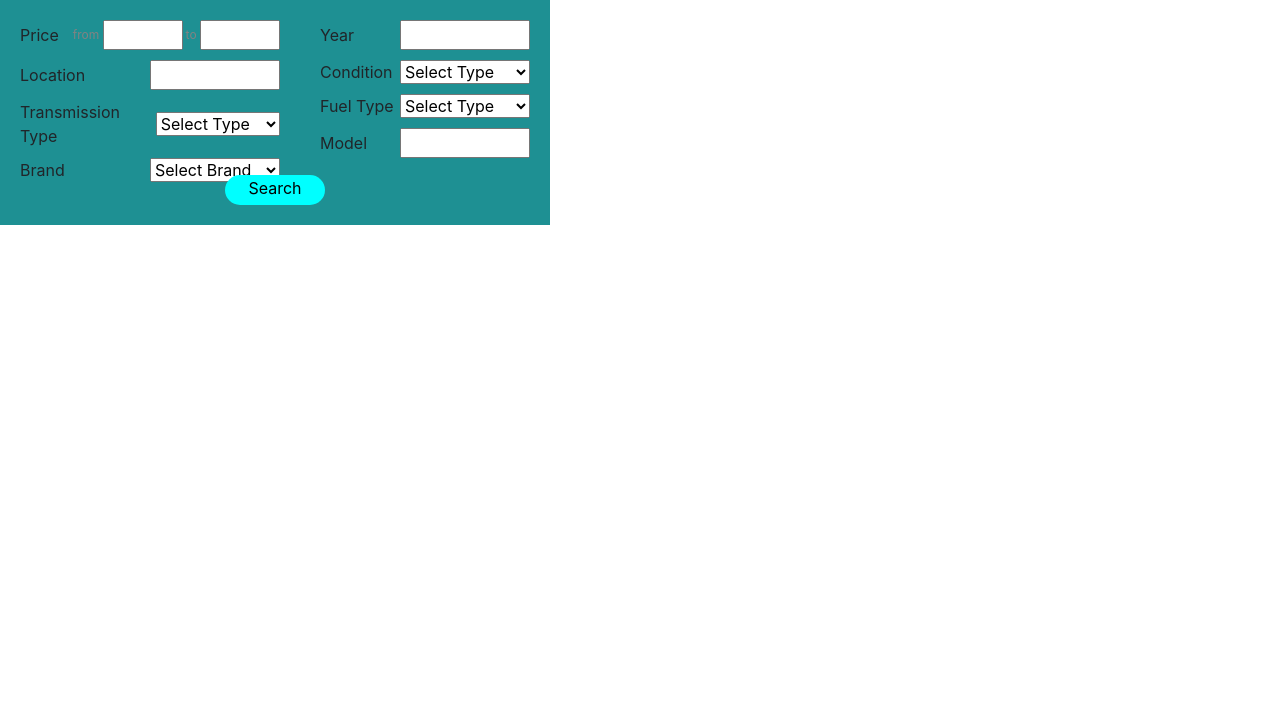
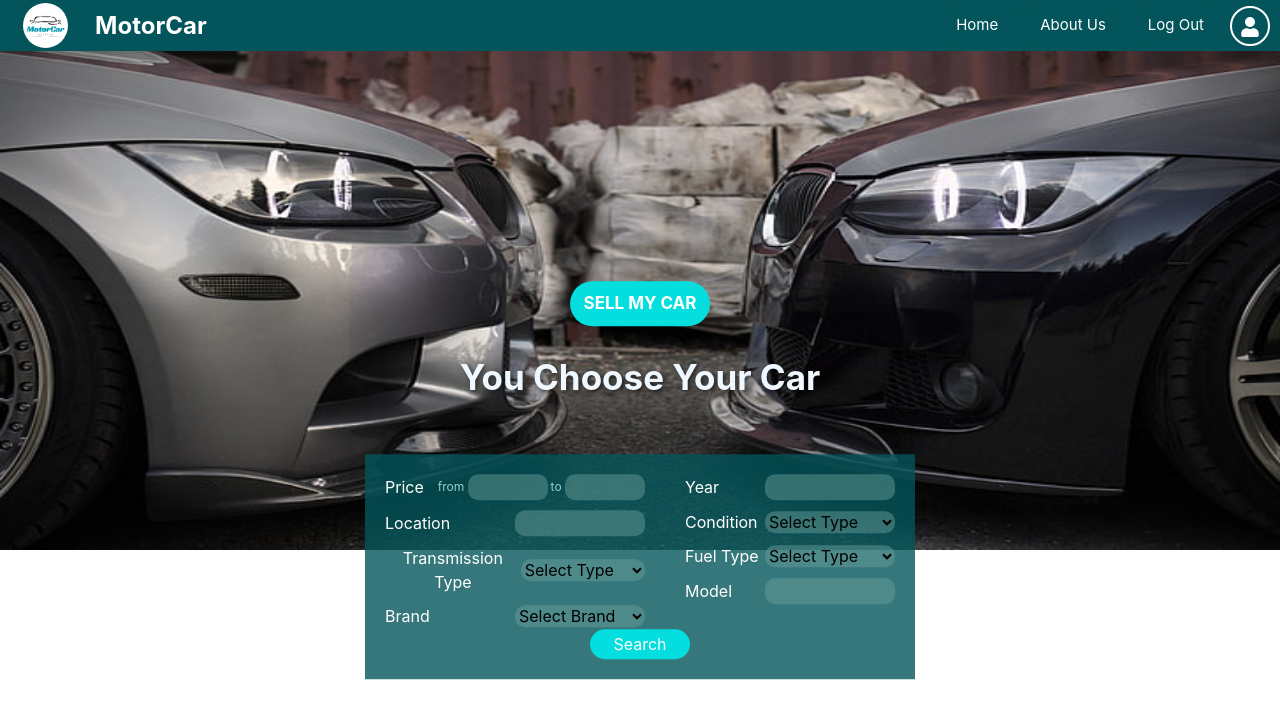
Before and after one commit to IT-Bandara/Online-Car-Sell-System, a React (Create React App) app: page / in a window 1280 px wide. Shown: the top 718 px of the page. Built offline with nearby package versions, Linux system fonts and the light colour scheme.

Commit message:
Create Home page top and update some file

```diff
--- a/src/App.js
+++ b/src/App.js
@@ -7,6 +7,7 @@ import Slider from './Component/Slider/Slider';
 import Header from './Component/Header/Header';
 import CarAdd from './Component/Car-add/CarAdd';
 import Search from './Component/Search-panel/Search';
+import HomePage from './Page/HomePage/HomePage';
 
 
 function App() {
@@ -33,7 +34,8 @@ function App() {
 
       {/* <Header/> */}
       {/* <CarAdd/> */}
-      <Search/>
+      {/* <Search/> */}
+      <HomePage/>
     </>
   );
 }
--- a/src/Component/Header/Header.css
+++ b/src/Component/Header/Header.css
@@ -9,11 +9,12 @@
     width: 100%;
 }
 
-.leftMenu{
+.leftMenu {
     display: inline-flex;
     align-items: center;
 }
-.siteName{
+
+.siteName {
     font-weight: bold;
     font-size: x-large;
     display: flex;
@@ -37,7 +38,9 @@
     align-items: center;
 }
 
-.homePage,.logOut,.aboutUs{
+.homePage,
+.logOut,
+.aboutUs {
     margin-right: 10px;
     padding: 8px 16px;
     font-size: 15px;
@@ -55,12 +58,18 @@
     font-size: 20px;
     margin-right: 10px;
     color: white;
+}
 
+.profile-img {
+    padding-bottom: 5px;
 }
 
 
-.homePage,.aboutUs,.logOut,.profile{
-    background-color:#04555b;
+.homePage,
+.aboutUs,
+.logOut,
+.profile {
+    background-color: #04555b;
 }
 
 .rightMenu button:hover {
--- a/src/Component/Header/Header.jsx
+++ b/src/Component/Header/Header.jsx
@@ -16,7 +16,7 @@ function Header() {
           <button className="homePage">Home</button>
           <button className="aboutUs">About Us</button>
           <button className="logOut">Log Out</button>
-                    <button className="profile"><FaUser/></button>
+          <button className="profile"><div className="profilr-img"><FaUser /></div></button>
         </div>
       </nav>
     </div>
--- a/src/Component/Search-panel/Search.css
+++ b/src/Component/Search-panel/Search.css
@@ -1,31 +1,48 @@
- .form-content{
+.search-form {
+    background-color: rgb(4, 85, 91, 0.8);
+}
+
+.form-content {
     display: flex;
 }
-.left-side,.right-side {
+
+.form-content input,
+.form-content select {
+    background-color: rgba(108, 160, 157, 0.464);
+    color: rgb(0, 0, 0);
+    /* border: solid rgb(124, 144, 147) 2px; */
+    border: none;
+    border-radius: 10px;
+}
+
+.left-side,
+.right-side {
     padding: 20px;
     width: 300px;
     height: 175px;
-    background-color:  rgba(6, 132, 136, 0.9);
     display: flex;
     flex-direction: column;
     justify-content: space-between;
+
 }
-.right-side{
+
+.right-side {
     width: 250px;
 }
 
 .left-side label,
-.right-side label{
+.right-side label {
     display: flex;
     justify-content: flex-start;
     align-items: center;
     margin-bottom: 10px;
+    color: white;
 }
 
 .left-side input,
 .left-side select,
 .right-side input,
-.right-side select{
+.right-side select {
     margin-left: auto;
 }
 
@@ -35,7 +52,7 @@
 
 .left-side span {
     font-size: 12px;
-    color: #838282;
+    color: #92d1d1;
     margin: 3px;
 }
 
@@ -61,21 +78,19 @@
     justify-content: center;
     width: 550px;
     height: 50px;
-    background-color:   rgba(6, 132, 136, 0.9);
 }
 
-.search-btn{
+.search-btn {
     align-items: center;
     justify-content: center;
     width: 100px;
     height: 30px;
-    background-color: rgb(0, 255, 255);
+    background-color: rgb(4, 222, 222);
     border-radius: 20px;
     border: none;
-    color: rgb(0, 0, 0);
-    padding-bottom: 20px;
+    color: rgb(255, 255, 255);
 }
 
-.search-btn:hover{
-    background-color:  rgb(1, 131, 131);
+.search-btn:hover {
+    background-color: rgb(17, 0, 255);
 }
--- a/src/Component/Search-panel/Search.jsx
+++ b/src/Component/Search-panel/Search.jsx
@@ -6,7 +6,7 @@ function Search() {
 
     return (
 
-        <form>
+        <form className='search-form'>
             <div className="form-content">
 
                 <div className="left-side">
@@ -55,7 +55,7 @@ function Search() {
                 <div className="right-side">
 
                     <label className='Year'>Year
-                    <input type='number' />
+                        <input type='number' />
                     </label>
 
                     <label >Condition
@@ -86,8 +86,8 @@ function Search() {
 
             </div>
             <div className="button-container">
-                        <button className='search-btn'>Search</button>
-                    </div>
+                <button className='search-btn'>Search</button>
+            </div>
         </form>
 
     )
--- /dev/null
+++ b/src/Page/HomePage/HomePage.css
@@ -0,0 +1,47 @@
+.home-img {
+    width: 100vw;
+    height: 550px
+}
+
+.top-content {
+    position: absolute;
+    top: 60%;
+    /* Position the top of the div at the vertical center of the viewport */
+    left: 50%;
+    /* Position the left of the div at the horizontal center of the viewport */
+    transform: translate(-50%, -50%);
+    /* Move the div back by half of its own width and height */
+    text-align: center;
+    display: flex;
+    flex-direction: column;
+    align-items: center;
+    justify-content: center;
+}
+
+
+.top-btn {
+    text-align: center;
+    width: 140px;
+    height: 45px;
+    background-color: rgb(4, 222, 222);
+    color: white;
+    border-radius: 50px;
+    border: none;
+    font-weight: bold;
+    font-style: normal;
+    font-size: 17px;
+}
+
+.top-btn:hover {
+    background-color: rgb(17, 0, 255);
+}
+
+.Home-top-tital {
+    color: aliceblue;
+    text-shadow: 2px 2px 4px rgba(0, 0, 0, 0.5);
+    text-align: center;
+    font-size: 35px;
+    font-weight: bold;
+    margin-bottom: 50px;
+    margin-top: 25px;
+}
--- a/src/Page/HomePage/HomePage.jsx
+++ b/src/Page/HomePage/HomePage.jsx
@@ -0,0 +1,28 @@
+import React from 'react'
+import './HomePage.css'
+import Search from '../../Component/Search-panel/Search'
+import Header from '../../Component/Header/Header'
+
+function HomePage() {
+    return (
+        <div>
+            <div className="homep-containt">
+                <Header />
+
+                <img className="home-img" src='home.jpg' />
+
+                <div className='top-content'>
+                    <button className="top-btn">SELL MY CAR</button>
+                    <p className='Home-top-tital'>You Choose Your Car</p>
+                    <Search />
+                </div>
+
+
+
+
+            </div>
+        </div>
+    )
+}
+
+export default HomePage
--- a/src/Page/Wellcome page/Navbar.css
+++ b/src/Page/Wellcome page/Navbar.css
@@ -7,13 +7,15 @@
     z-index: 9999;
     position: fixed;
     width: 100%;
+    padding: 0px;
 }
 
-.left-menu{
+.left-menu {
     display: inline-flex;
     align-items: center;
 }
-.name{
+
+.name {
     font-weight: bold;
     font-size: x-large;
     display: flex;
@@ -28,7 +30,6 @@
     width: 45px;
     height: auto;
     border-radius: 50%;
-    margin: 2%;
     margin-left: 15%;
 }
 
@@ -47,11 +48,14 @@
     color: white;
 }
 
-.home,.aboutus,.login{
-    background-color:#04555b;
+.home,
+.aboutus,
+.login {
+    background-color: #04555b;
 }
-.signup{
-    background-color:#7db917;
+
+.signup {
+    background-color: #7db917;
 }
 
 .right-menu button:hover {
```
Also changed, not shown: public/home.jpg (added). Lines whose indentation alone changed are shown as unchanged.
